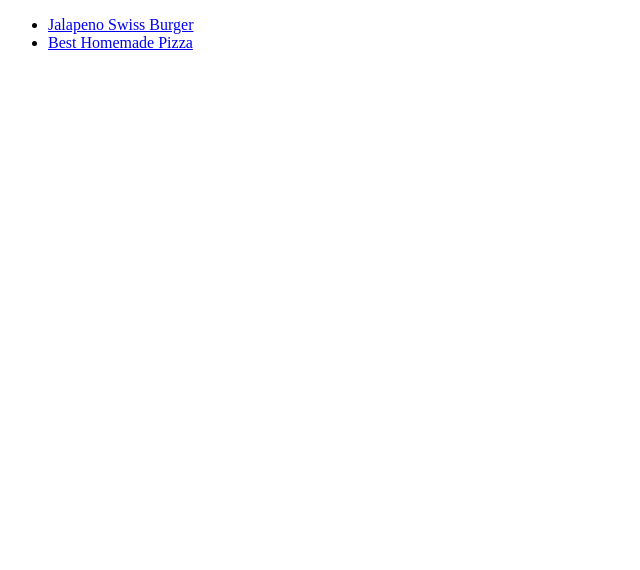
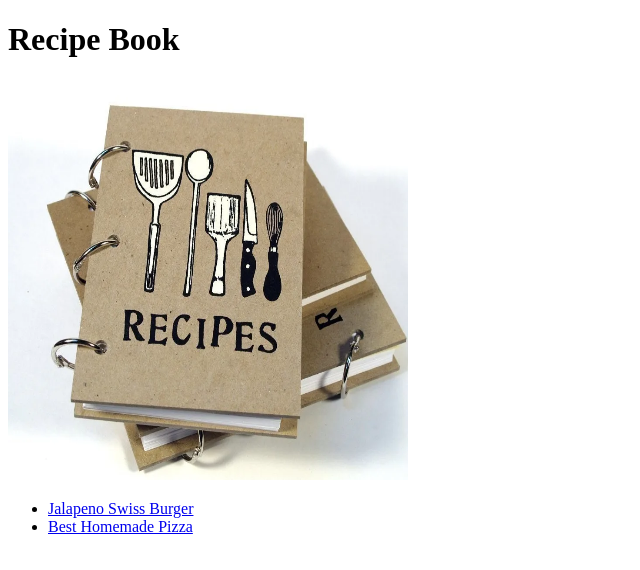
Before and after one commit to gr8ness/odin-recipes, a plain HTML site: page recipes/index.html in a window 1280 px wide. Shown: the whole page, without its empty margins (0-640 px from the left). Drawn offline with Linux system fonts and the light colour scheme.

Commit message:
added recipe photo

```diff
--- a/recipes/index.html
+++ b/recipes/index.html
@@ -5,6 +5,9 @@
 
 </head>
 <body>
+    <h1>Recipe Book</h1>
+    <img src="./images/recipebook.jpeg" height="400" width="400">
+
     <ul>
 <li><a href="./burgers/burgers.html">Jalapeno Swiss Burger</a></li>
 <li><a href="./pizza/pizza.html">Best Homemade Pizza</a></li>
```
Also changed, not shown: recipes/images/recipebook.jpeg (added).
